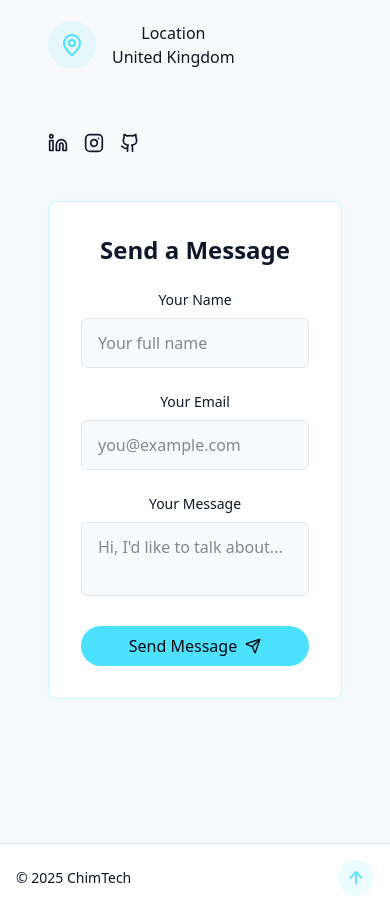
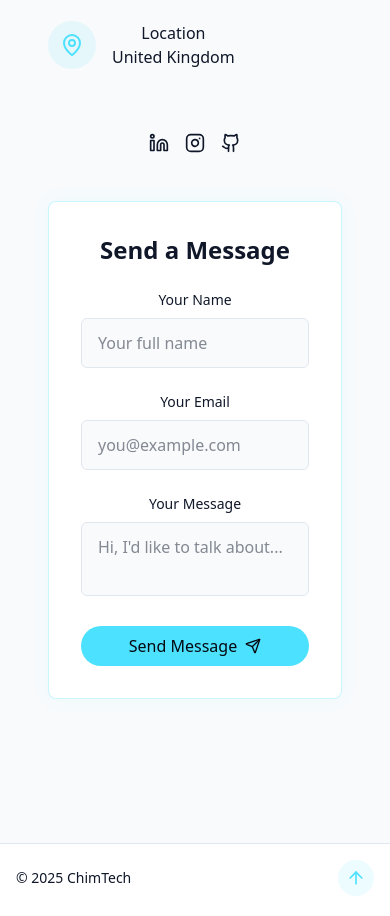
Before and after one commit to Chimajunior/Portfolio, a React (Vite) app: page / in a window 390 px wide. Shown: the part 6160-7076 px from the top of the page. Built offline with nearby package versions, Linux system fonts and the light colour scheme.

Commit message:
center links for mobile

```diff
--- a/src/components/ContactSection.jsx
+++ b/src/components/ContactSection.jsx
@@ -85,7 +85,7 @@
             ))}
 
             <div className="pt-8">
-              <div className="flex space-x-4">
+              <div className="flex justify-center md:justify-start space-x-4">
                 <a
                   href="https://www.linkedin.com/in/chima-mbanefo-3a6b50245/"
                   target="_blank"
```
